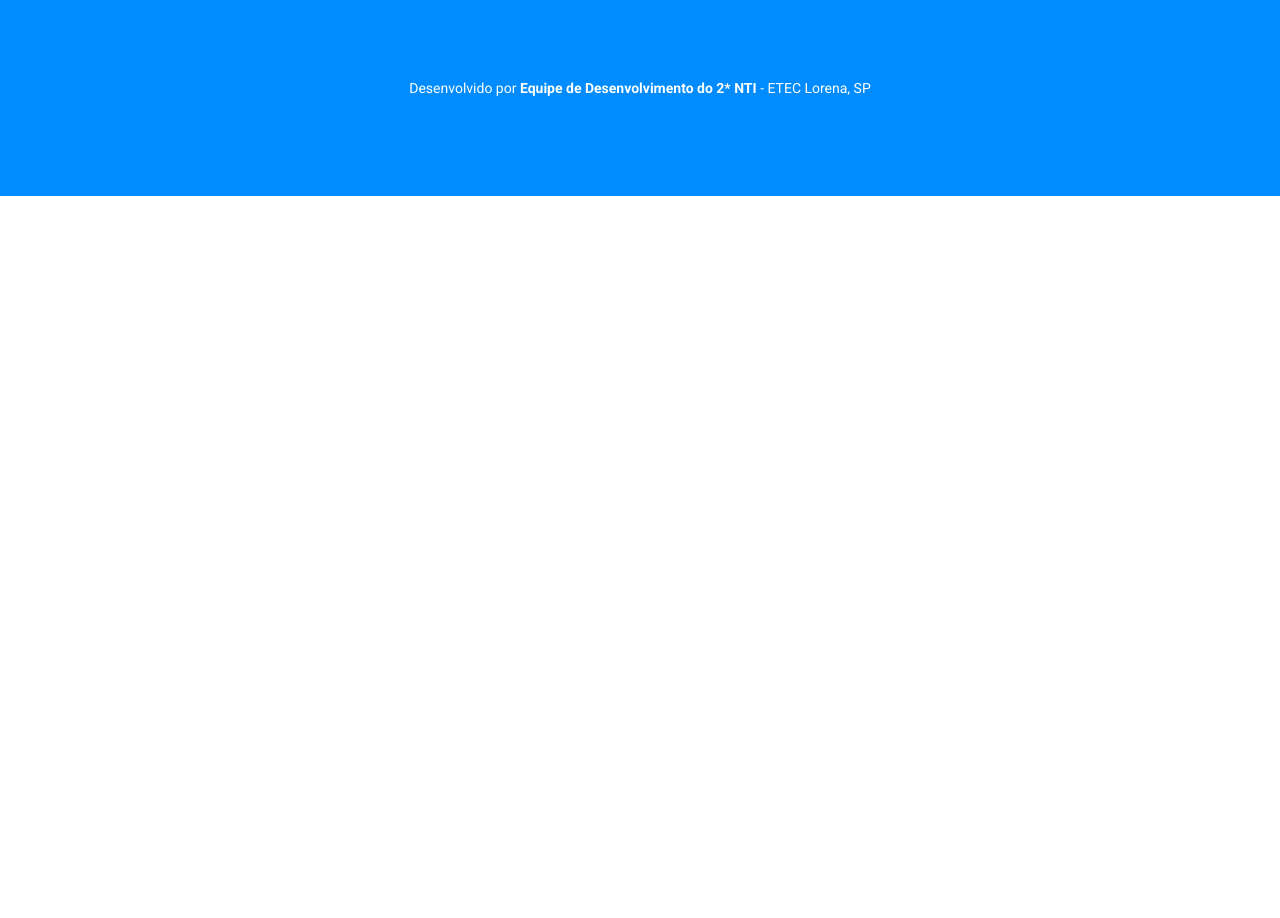
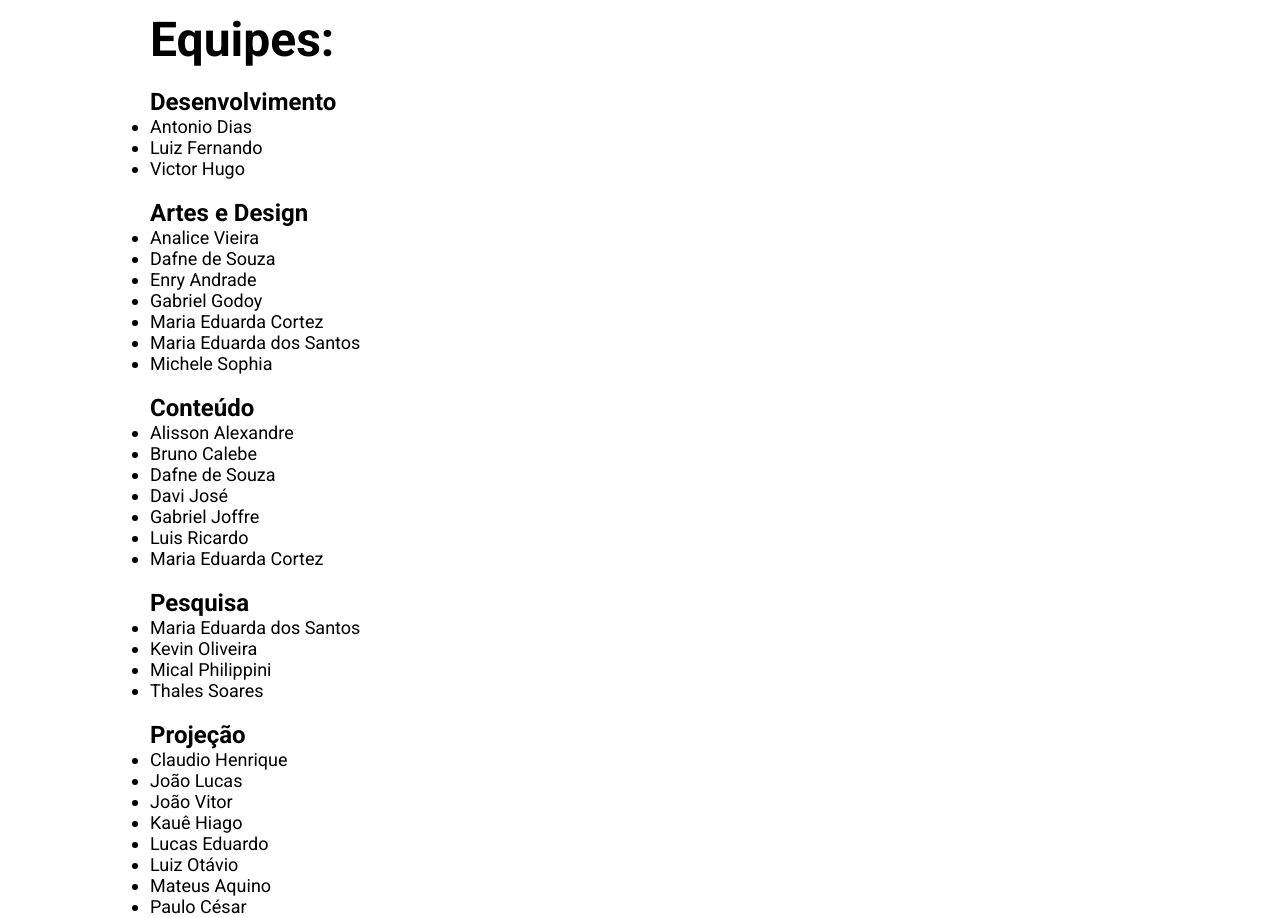
Before and after one commit to Antoni0o/eco-toxicologicos-qualidade-ambiental, a Vue app: page /sobre/equipe in a window 1280 px wide. Shown: the part 220-1138 px from the top of the page. Before the commit the page ends 800 px from the top, so only its background shows below. Built offline with nearby package versions, Linux system fonts and the light colour scheme.

Commit message:
página sobre a equipe concluída

```diff
--- a/src/components/NavBar.vue
+++ b/src/components/NavBar.vue
@@ -3,7 +3,7 @@
     <router-link to="/"><img src="../assets/logo.png" alt="Logo Projeto"></router-link>
     <nav>
       <router-link to="/">HOME</router-link>
-      <router-link to="/about">ABOUT</router-link>
+      <router-link to="/sobre">SOBRE</router-link>
     </nav>
   </header>
 </template>
--- a/src/router/index.js
+++ b/src/router/index.js
@@ -8,12 +8,17 @@
     component: Home,
   },
   {
-    path: '/about',
+    path: '/sobre',
     name: 'About',
     // route level code-splitting
     // this generates a separate chunk (about.[hash].js) for this route
     // which is lazy-loaded when the route is visited.
     component: () => import(/* webpackChunkName: "about" */ '../views/About/'),
+  },
+  {
+    path: '/sobre/equipe',
+    name: 'Team',
+    component: () => import('../views/About/Team.vue'),
   },
   {
     path: '/materias/plastico',
--- a/src/views/About/Team.vue
+++ b/src/views/About/Team.vue
@@ -0,0 +1,81 @@
+<template>
+  <main class="container">
+    <h1>Equipes:</h1>
+    <strong>Desenvolvimento</strong>
+    <ul>
+      <li>Antonio Dias</li>
+      <li>Luiz Fernando</li>
+      <li>Victor Hugo</li>
+    </ul>
+    <strong>Artes e Design</strong>
+    <ul>
+      <li>Analice Vieira</li>
+      <li>Dafne de Souza</li>
+      <li>Enry Andrade</li>
+      <li>Gabriel Godoy</li>
+      <li>Maria Eduarda Cortez</li>
+      <li>Maria Eduarda dos Santos</li>
+      <li>Michele Sophia</li>
+    </ul>
+    <strong>Conteúdo</strong>
+    <ul>
+      <li>Alisson Alexandre</li>
+      <li>Bruno Calebe</li>
+      <li>Dafne de Souza</li>
+      <li>Davi José</li>
+      <li>Gabriel Joffre</li>
+      <li>Luis Ricardo</li>
+      <li>Maria Eduarda Cortez</li>
+    </ul>
+    <strong>Pesquisa</strong>
+    <ul>
+      <li>Maria Eduarda dos Santos</li>
+      <li>Kevin Oliveira</li>
+      <li>Mical Philippini</li>
+      <li>Thales Soares</li>
+    </ul>
+    <strong>Projeção</strong>
+    <ul>
+      <li>Claudio Henrique</li>
+      <li>João Lucas</li>
+      <li>João Vitor</li>
+      <li>Kauê Hiago</li>
+      <li>Lucas Eduardo</li>
+      <li>Luiz Otávio</li>
+      <li>Mateus Aquino</li>
+      <li>Paulo César</li>
+      <li>Pedro Henrique</li>
+      <li>Raquel Cecília</li>
+    </ul>
+  </main>
+</template>
+
+<script>
+export default {
+
+}
+</script>
+
+<style lang="scss" scoped>
+  .container {
+    margin: 4rem 15rem;
+    h1 {
+      font-size: 4.8rem;
+      margin-bottom: 2rem;
+    }
+    strong {
+      font-size: 2.4rem;
+    }
+    ul {
+      margin-bottom: 2rem;
+      li {
+        font-size: 1.8rem
+      }
+    }
+  }
+  @media(max-width: 1024px) {
+    .container {
+      margin: 4rem 5rem;
+    }
+  }
+</style>
--- a/src/views/Subjects/Plastic.vue
+++ b/src/views/Subjects/Plastic.vue
@@ -49,10 +49,6 @@
   .container {
     margin-bottom: 10rem;
     margin: auto 15rem;
-    display: flex;
-    flex-direction: column;
-    justify-content: center;
-    align-items: center;
   }
   img {
     width: 100%;
@@ -99,11 +95,11 @@
       margin: 2rem auto 0 auto;
     }
     ul {
-      margin: 0 auto 3rem auto;
-    }
-    li {
-      font-size: 1.6rem;
-      margin-bottom: 1rem;
+      margin-bottom: 4rem;
+      li {
+        font-size: 1.6rem;
+        margin-bottom: 1rem;
+      }
     }
   }
 </style>
```
